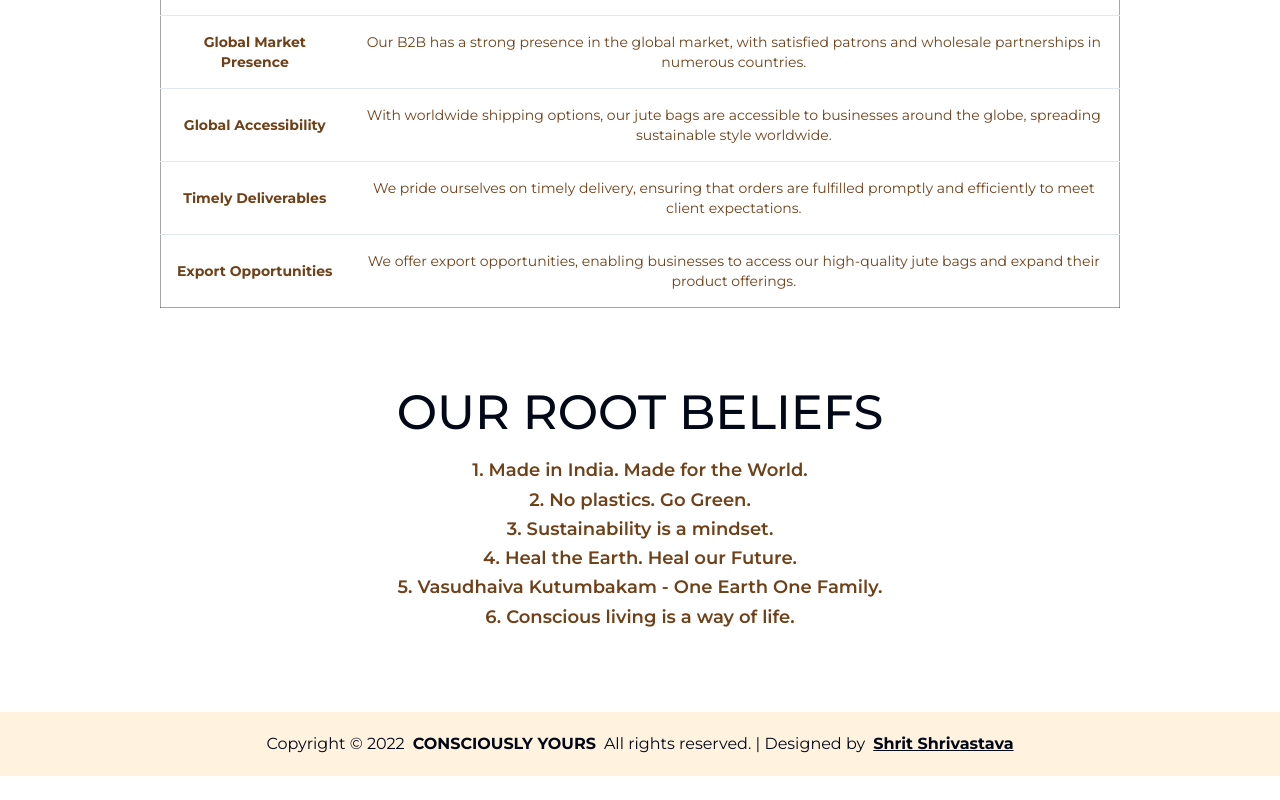
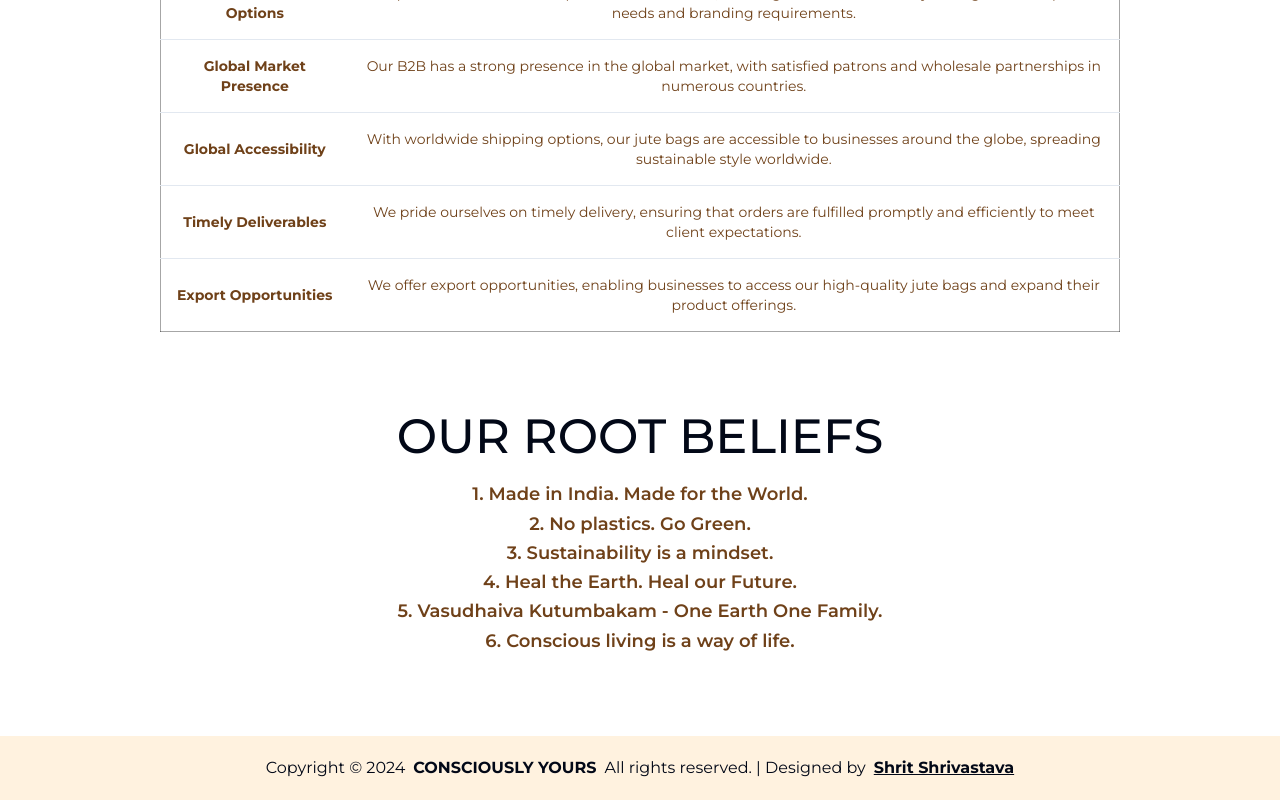
Before and after one commit to Shrit1401/Consciously-Yours, a Next.js app: page /about in a window 1280 px wide. Shown: the part 2268-3068 px from the top of the page. Before the commit the page ends 3044 px from the top, so only its background shows below. Built offline with nearby package versions, Linux system fonts and the light colour scheme.

Commit message:
Another Commit

```diff
--- a/src/app/about/page.tsx
+++ b/src/app/about/page.tsx
@@ -24,7 +24,7 @@ const About = () => {
             glimpse into the soul of a nation. We take pride in showcasing the
             finest creations, handcrafted with love and exported with care to
             adorn shoulders worldwide. Explore export opportunities from India
-            with us and let's unite as 'One Earth, One Family'.
+            with us and let's unite as 'One Earth, One Futute'.
           </div>
         </div>
         <img
--- a/src/components/Footer.tsx
+++ b/src/components/Footer.tsx
@@ -3,8 +3,9 @@ import React from "react";
 const Footer = () => {
   return (
     <footer className="bg-[#fff2df] flex sm:flex-row flex-col items-center justify-center gap-2 px-10 py-5 w-full h-15">
-      Copyright © 2022 <b className="uppercase">Consciously Yours</b> All rights
-      reserved. | Designed by{" "}
+      Copyright © {new Date().getFullYear()}
+      <b className="uppercase">Consciously Yours</b> All rights reserved. |
+      Designed by{" "}
       <a
         href="https://portfolio2023-shrit1401.vercel.app/"
         className="underline font-bold"
--- a/src/components/Header.tsx
+++ b/src/components/Header.tsx
@@ -8,7 +8,7 @@ const Header: React.FC<HeaderProps> = ({ active }) => {
   return (
     <header className="bg-[#fff2df] z-[9999] sm:flex-row flex-col flex items-center justify-around px-0 sm:px-10 py-5 w-full">
       <div className="flex items-center justify-center sm:justify-between w-full px-4 sm:px-0">
-        <img src="./logo.png" alt="" className="h-14" />
+        <img src="./logo.png" alt="" className="h-20" />
       </div>
       <ul className="sm:flex hidden w-[50%] gap-5">
         <li>
```
